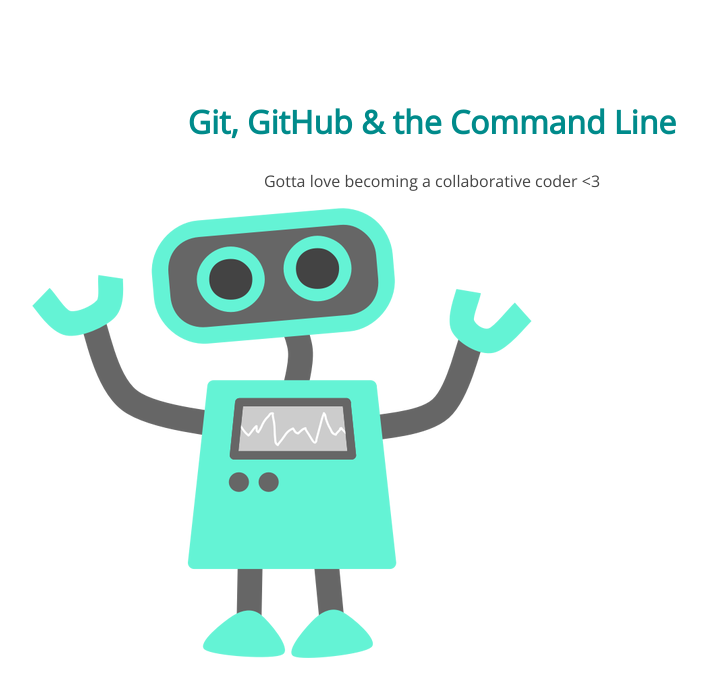
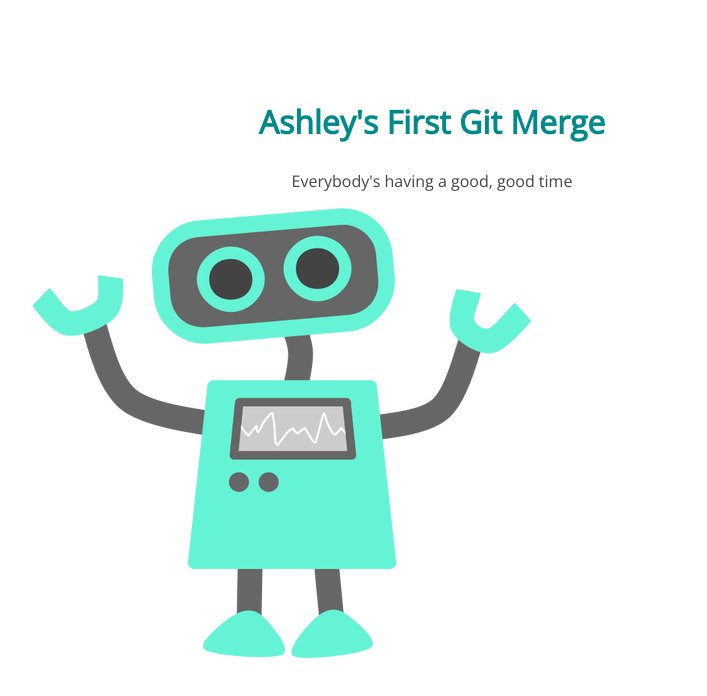
Before and after one commit to aepriebebrown/105-project, a plain HTML site: page index.html in a window 1280 px wide. Shown: the whole page, without its empty margins (208-915 px from the left). Drawn offline with nearby package versions, Linux system fonts and the light colour scheme.

Commit message:
changed text

```diff
--- a/index.html
+++ b/index.html
@@ -8,8 +8,8 @@
 </head>
 <body>
 	<section>
-		<h1>Git, GitHub & the Command Line</h1>
-		<p>Gotta love becoming a collaborative coder <3</p>
+		<h1>Ashley's First Git Merge</h1>
+		<p>Everybody's having a good, good time</p>
 		<img src="img/happy-blue-robot.png">
 	</section>
 </body>
```
